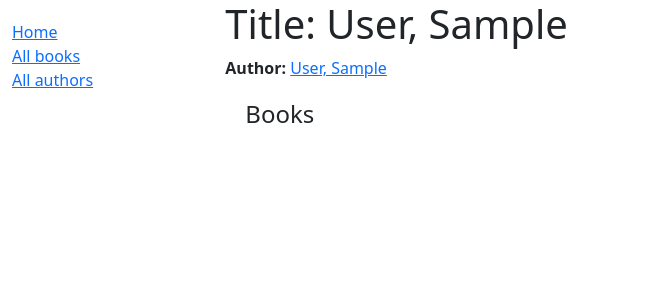
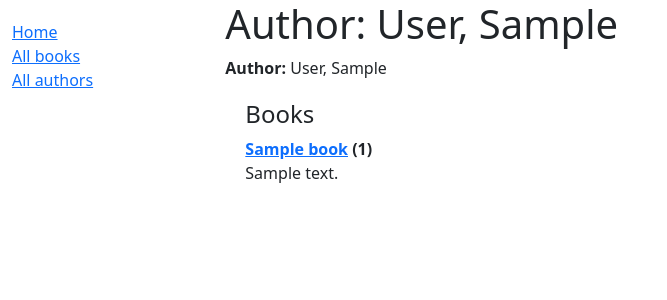
Before and after one commit to seanf0617/locallibrarydemo, a Django app: page /catalog/author/1 in a window 1280 px wide. Shown: the top 300 px of the page, without its empty margins (0-667 px from the left). Run offline with Django 4.2, Linux system fonts and the light colour scheme; tables that the repository leaves empty hold one stand-in row (values such as "Sample post").

Commit message:
Fixed list of books for authors

```diff
--- a/locallibrary/catalog/models.py
+++ b/locallibrary/catalog/models.py
@@ -1,9 +1,8 @@
 from django.db import models
-from django.urls import reverse # Used to generate URLs by reversing the URL patterns
-import uuid # Required for unique book instances
+from django.urls import reverse
+import uuid
 
 
-# Create your models here.
 class Genre(models.Model):
     """Model representing a book genre."""
     name = models.CharField(max_length=200, help_text='Enter a book genre (e.g. Science Fiction)')
@@ -78,7 +77,7 @@ class Author(models.Model):
 
     def __str__(self):
         """String for representing the Model object."""
-        return '{0}, {1}'.format(self.last_name, self.first_name)
+        return '{0}, {1}'.format(self.last_name, self.first_name, self.date_of_birth, self.date_of_death)
 
     def get_absolute_url(self):
         """Returns the URL to access a particular author instance."""
--- a/locallibrary/catalog/templates/catalog/author_detail.html
+++ b/locallibrary/catalog/templates/catalog/author_detail.html
@@ -1,23 +1,17 @@
 {% extends "base_generic.html" %}
 
 {% block content %}
-  <h1>Title: {{ author }}</h1>
+  <h1>Author: {{ author }}</h1>
 
-  <p><strong>Author:</strong> <a href="">{{ author }}</a></p>
+  <p><strong>Author:</strong> <a>{{ author }}</a></p>
 
   <div style="margin-left:20px;margin-top:20px">
     <h4>Books</h4>
 
-    {% for copy in book.bookinstance_set.all %}
-      <hr>
-      <p class="{% if copy.status == 'a' %}text-success{% elif copy.status == 'm' %}text-danger{% else %}text-warning{% endif %}">
-        {{ copy.get_status_display }}
-      </p>
-      {% if copy.status != 'a' %}
-        <p><strong>Due to be returned:</strong> {{ copy.due_back }}</p>
-      {% endif %}
-      <p><strong>Imprint:</strong> {{ copy.imprint }}</p>
-      <p class="text-muted"><strong>Id:</strong> {{ copy.id }}</p>
+    {% for book in author.book_set.all %}
+      <dt><a href="{% url 'book-detail' book.pk %}">{{book}}</a> ({{book.bookinstance_set.all.count}})</dt>
+      <dd>{{book.summary}}</dd>
+
     {% endfor %}
   </div>
 {% endblock %}
--- a/locallibrary/catalog/templates/catalog/author_list.html
+++ b/locallibrary/catalog/templates/catalog/author_list.html
@@ -6,7 +6,7 @@
   <ul>
     {% for author in author_list %}
       <li>
-        <a href="{{author.get_absolute_url}}"> {{ author }} </a>
+        <a href="{{author.get_absolute_url}}"> {{ author }} </a> ({{author.date_of_birth}} - {{author.date_of_death}})
       </li>
     {% endfor %}
   </ul>
--- a/locallibrary/catalog/templates/catalog/book_detail.html
+++ b/locallibrary/catalog/templates/catalog/book_detail.html
@@ -3,7 +3,7 @@
 {% block content %}
   <h1>Title: {{ book.title }}</h1>
 
-  <p><strong>Author:</strong> <a href="">{{ book.author }}</a></p> <!-- author detail link not yet defined -->
+  <p><strong>Author:</strong> <a href="">{{ book.author }}</a></p>
   <p><strong>Summary:</strong> {{ book.summary }}</p>
   <p><strong>ISBN:</strong> {{ book.isbn }}</p>
   <p><strong>Language:</strong> {{ book.language }}</p>
```
